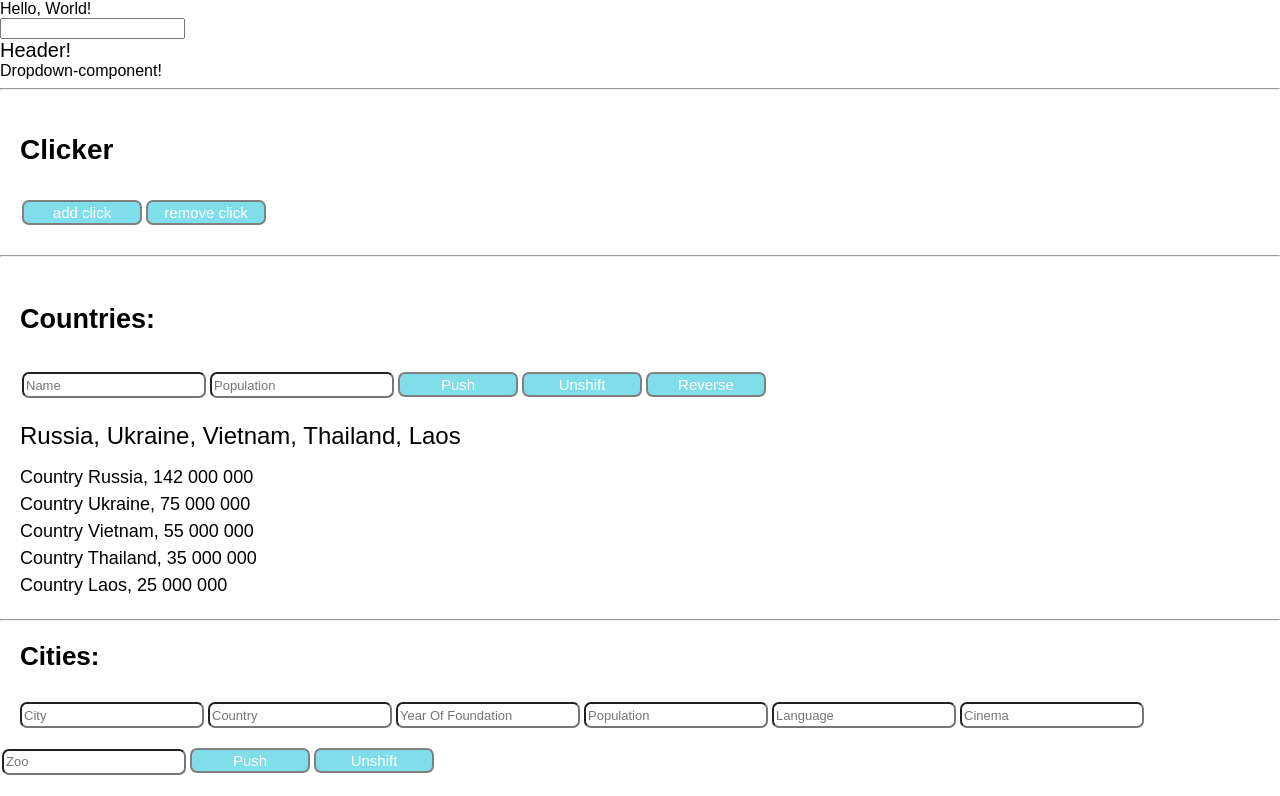
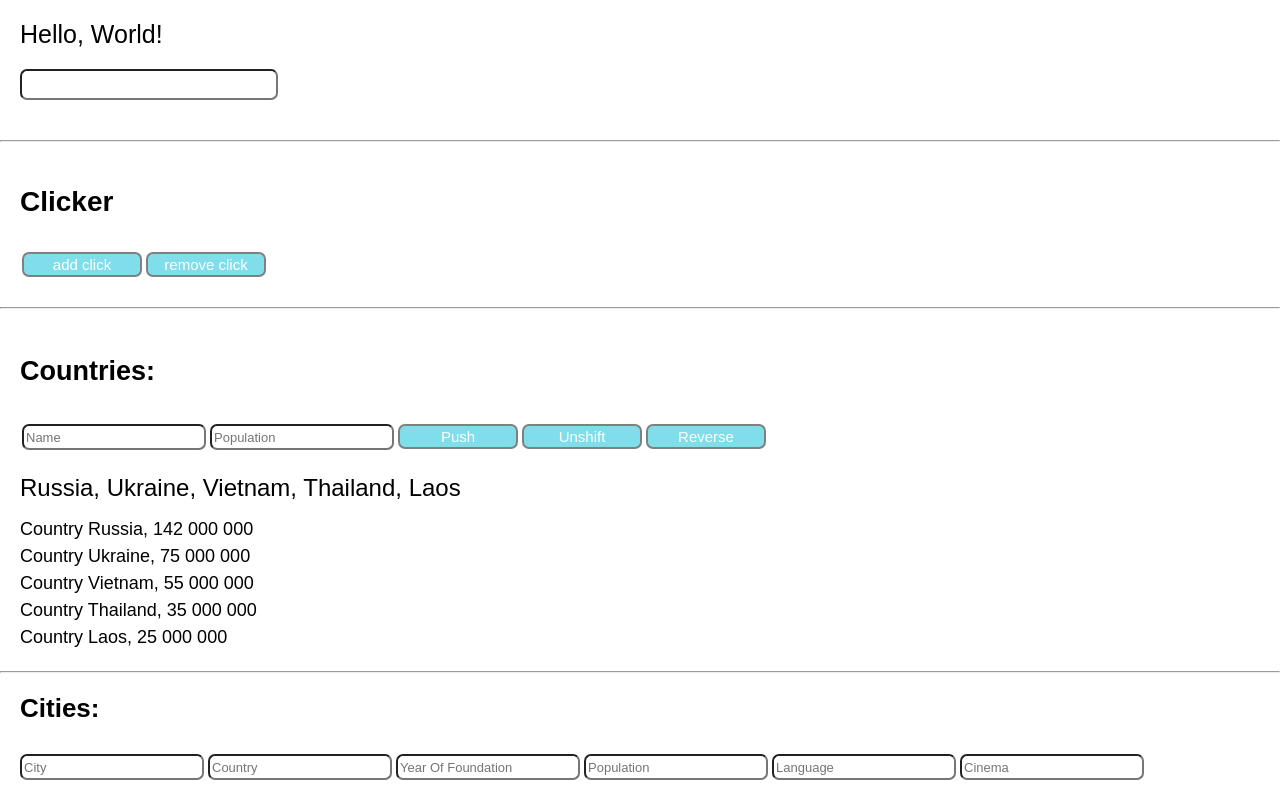
Before and after one commit to AnnaPismennaya1991/test, a React (Create React App) app: page / in a window 1280 px wide. Shown: the top 796 px of the page. Built offline with nearby package versions, Linux system fonts and the light colour scheme.

Commit message:
some changes with header

```diff
--- a/src/App.css
+++ b/src/App.css
@@ -16,3 +16,9 @@
 .App-intro {
   font-size: large;
 }
+
+.App_title {
+    font-size: 25px;
+    margin-left: 20px;
+    margin-top: 20px;
+}
--- a/src/App.js
+++ b/src/App.js
@@ -11,10 +11,10 @@ class App extends Component {
   render() {
     return (
         <div className="app">
-            Hello, World!
+            <div className="App_title"> Hello, World! </div>
             <Search />
-            <Header />
-            <Dropdown />
+            {/* <Header />
+            <Dropdown /> */}
             <hr/>
             <Clicker />
             <hr/>
--- a/src/Dropdown.js
+++ b/src/Dropdown.js
@@ -13,7 +13,6 @@ class Dropdown extends Component {
     render() {
         return (
             <div className="dropdown-component" style={this.state} onClick={this.onClick}>
-                Dropdown-component!
             </div>
         );
     }
--- a/src/Header.js
+++ b/src/Header.js
@@ -27,7 +27,6 @@ class Header extends Component {
                 //onMouseEnter={this.onMouseEnter}
                 onMouseLeave={this.onMouseLeave}
                 onClick={this.onClick}>
-                Header!
             </div>
         );
     }
--- a/src/Search.css
+++ b/src/Search.css
@@ -0,0 +1,15 @@
+.search input {
+    border-radius: 7px;
+    font-size: 15px;
+    width:  250px;
+    outline: none;
+    height: 25px;
+    margin: 20px;
+    color: black;
+}
+
+.text {
+    margin-bottom: 20px;
+    margin-left: 20px;
+    font-size: 15px;
+}
--- a/src/Search.js
+++ b/src/Search.js
@@ -16,7 +16,7 @@ class Search extends Component {
         return (
             <div className='search'>
                 <input onChange={this.onChange}/>
-                <div>{this.state.value}</div>
+                <div className='text'>{this.state.value}</div>
             </div>
         );
     }
```
